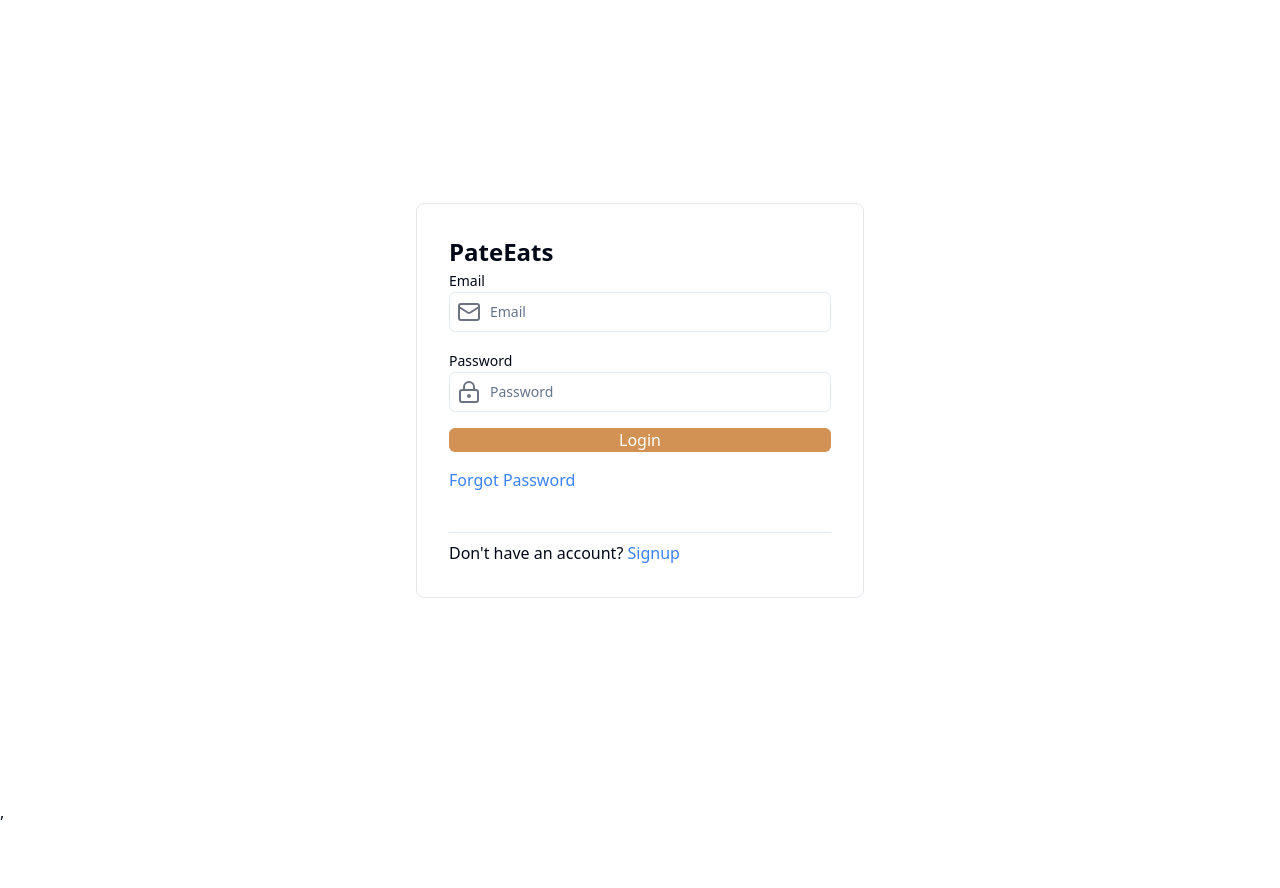
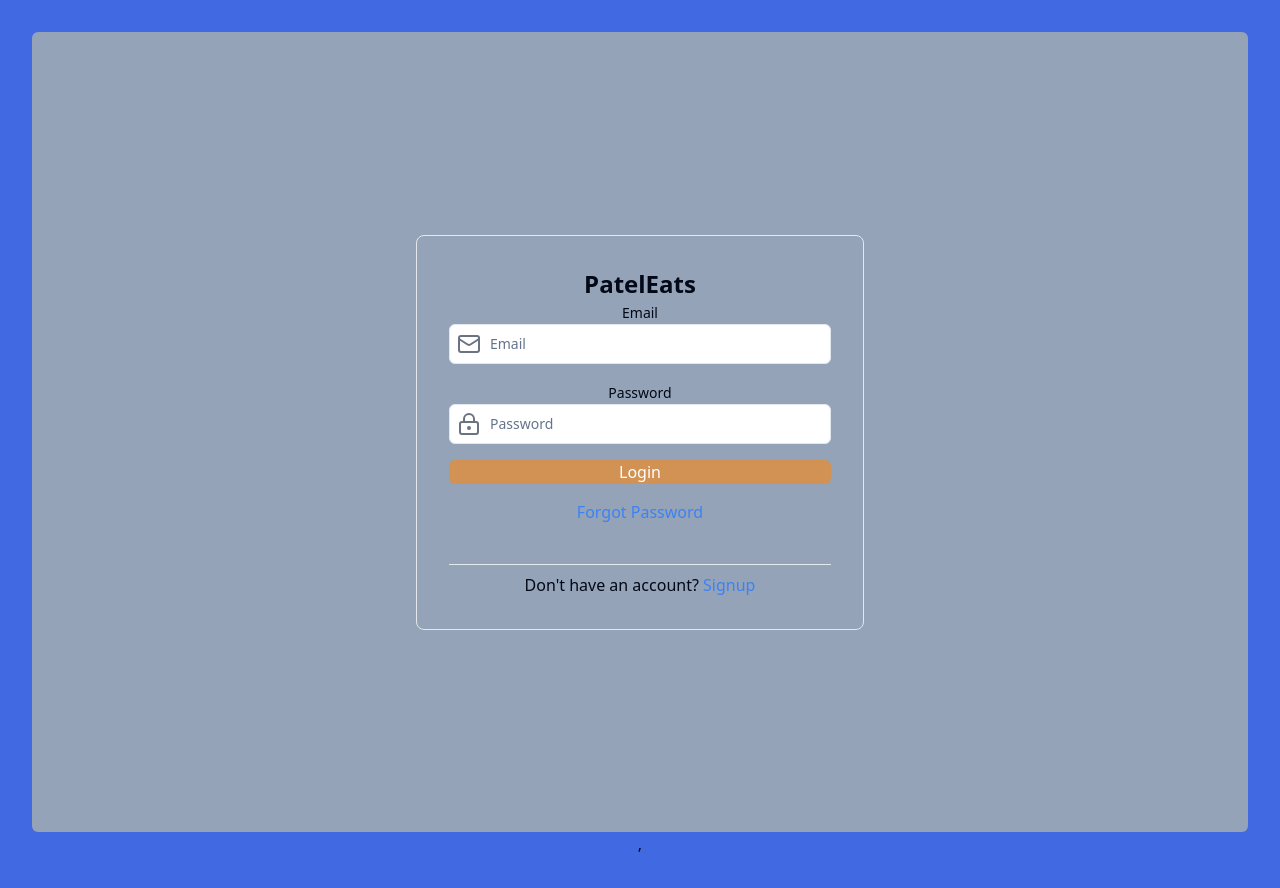
Before and after one commit to duttvd/food-app, a React (Vite) app: page /login in a window 1280 px wide. Before the commit the page ends 824 px from the top, so only its background shows below. Built offline with nearby package versions, Linux system fonts and the light colour scheme.

Commit message:
add new navbar

```diff
--- a/index.html
+++ b/index.html
@@ -8,7 +8,7 @@
   <title>Food-App</title>
 </head>
 
-<body>
+<body style="background-color: royalblue;">
   <div id="root"></div>
   <script type="module" src="/src/main.tsx"></script>
 </body>
--- a/src/auth/ForgotPassword.tsx
+++ b/src/auth/ForgotPassword.tsx
@@ -8,7 +8,7 @@ const ForgotPassword = () => {
     const [email, setEmail] = useState<string>("");
     const loading = false;
     return (
-        <div className="flex items-center justify-center min-h-screen w-full">
+        <div className="flex items-center justify-center min-h-screen w-full bg-slate-400 rounded-md">
             <form className="flex flex-col gap-5 md:p-8 w-full max-w-md rounded-lg mx-4">
                 <div className="text-center">
                     <h1 className=" font-extrabold text-2xl mb-2">Forgot Password</h1>
--- a/src/auth/Login.tsx
+++ b/src/auth/Login.tsx
@@ -26,7 +26,7 @@ const Login = () => {
 
   const loginSubmitHandler = (e: FormEvent) => {
     e.preventDefault();
-    const result = userLoginSchema.safeParse(input); // Fixed: Validate the `input` state
+    const result = userLoginSchema.safeParse(input);
     if (!result.success) {
       const fieldErrors = result.error.formErrors.fieldErrors;
       setErrors(fieldErrors as Partial<LoginInputState>);
@@ -38,13 +38,13 @@ const Login = () => {
   const loading = false;
 
   return (
-    <div className="flex items-center justify-center min-h-screen">
+    <div className="flex items-center justify-center min-h-screen bg-slate-400 rounded-md">
       <form
         onSubmit={loginSubmitHandler}
         className="md:p-8 w-full h-full max-w-md rounded-lg md:border border-gray-200 mx-4"
       >
-        <div className="md-4">
-          <h1 className="font-bold text-2xl">PateEats</h1>
+        <div className="md-4 justify-center">
+          <h1 className="font-bold text-2xl justify-center">PatelEats</h1>
         </div>
         <div className="mb-4">
           <div className="relative">
--- a/src/auth/ResetPassword.tsx
+++ b/src/auth/ResetPassword.tsx
@@ -9,7 +9,7 @@ const ResetPassword = () => {
     const [newpassword, setNewPassword] = useState<string>("");
     const loading = false;
     return (
-        <div className="flex items-center justify-center min-h-screen w-full">
+        <div className="flex items-center justify-center min-h-screen w-full bg-slate-400 rounded-md">
             <form className="flex flex-col gap-5 md:p-8 w-full max-w-md rounded-lg mx-4">
                 <div className="text-center">
                     <h1 className=" font-extrabold text-2xl mb-2">New Password</h1>
--- a/src/auth/Signup.tsx
+++ b/src/auth/Signup.tsx
@@ -35,13 +35,13 @@ const Signup = () => {
   const loading = false;
 
   return (
-    <div className="flex items-center justify-center min-h-screen">
+    <div className="flex items-center justify-center min-h-screen bg-slate-400 rounded-md">
       <form
         onSubmit={signupSubmitHandler}
         className="md:p-8 w-full h-full max-w-md rounded-lg md:border border-gray-200 mx-4"
       >
         <div className="md-4">
-          <h1 className="font-bold text-2xl">PateEats</h1>
+          <h1 className="font-bold text-2xl">PatelEats</h1>
         </div>
 
 
@@ -133,9 +133,7 @@ const Signup = () => {
         <Separator />
         <p className="mt-2">
           Already have an account?{" "}
-          <Link to="/signup" className="text-blue-500">
-            Login
-          </Link>
+          <Link to="/login" className="text-blue-500">Login</Link>
         </p>
       </form>
     </div>
--- a/src/auth/VerifyEmail.tsx
+++ b/src/auth/VerifyEmail.tsx
@@ -2,12 +2,12 @@ import { Input } from "@/components/ui/input";
 import { Button } from "@/components/ui/button"; // Ensure Button is imported
 import { Loader2 } from "lucide-react";
 import { useRef, useState } from "react";
-import { useNavigate } from "react-router-dom";
+
 
 const VerifyEmail = () => {
     const [otp, setOtp] = useState<string[]>(["", "", "", "", "", ""]);
     const inputRef = useRef<any[]>([]);
-    const navigate = useNavigate();
+
     const loading = false;
 
     const handleChange = (idx: number, value: string) => {
@@ -22,7 +22,7 @@ const VerifyEmail = () => {
     };
 
     return (
-        <div className="flex items-center justify-center h-screen w-screen">
+        <div className="flex items-center justify-center h-screen w-screen bg-slate-400 rounded-md">
             <div className="p-8 rounded-md w-full max-w-md flex flex-col gap-10 border border-gray-200">
                 <div className="text-center">
                     <h1 className="font-extrabold text-2xl">Verify your Email</h1>
--- /dev/null
+++ b/src/components/Navbar.tsx
@@ -0,0 +1,18 @@
+import { Link } from "react-router-dom"
+
+
+const Navbar = () => {
+    return (
+        <div className="max-w-7xl mx-auto">
+            <div className="flex items-center justify-between h-14 bg-slate-400">
+                <Link to="">
+                    <h1>vishnudutt</h1>
+                </Link>
+
+            </div>
+
+        </div>
+    )
+}
+
+export default Navbar
```
Also changed, not shown: src/App.tsx (+4 -3 lines).
